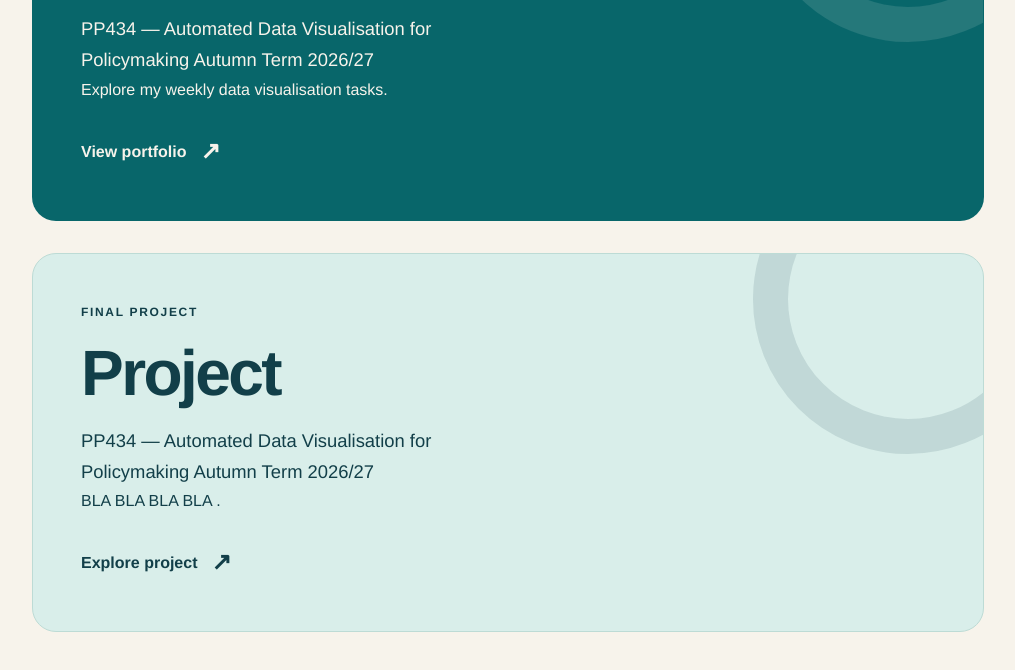
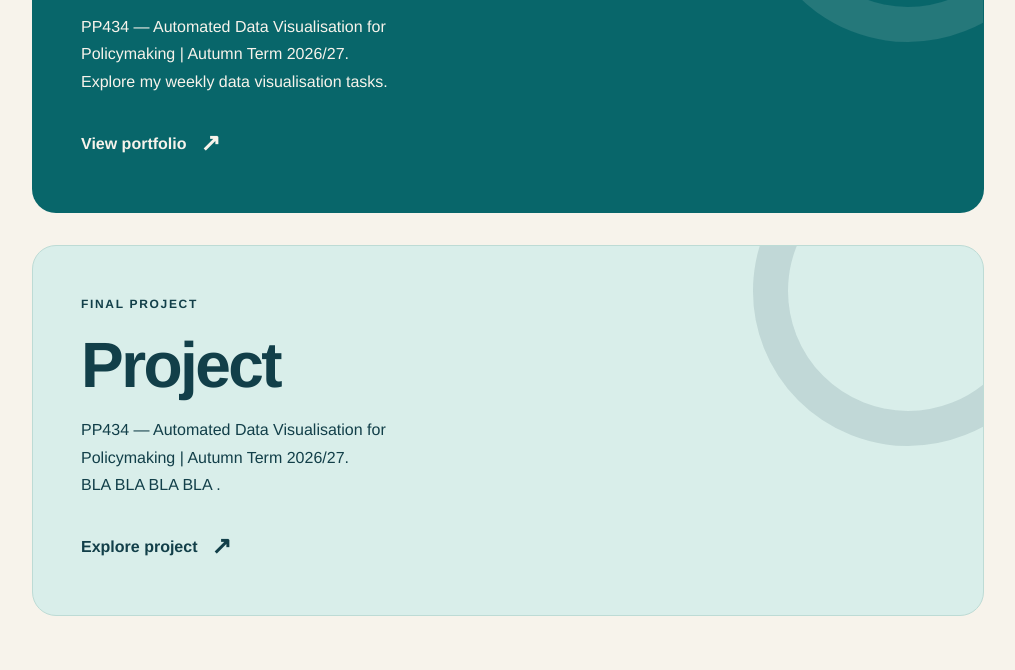
Before and after one commit to JuanCForeroB/JuanCForeroB.github.io, a plain HTML site: page index.html in a window 1280 px wide. Shown: the part 486-1156 px from the top of the page, without its empty margins (132-1147 px from the left). Drawn offline with Linux system fonts and the light colour scheme; a script that the page names is missing.

Commit message:
Update project descriptions in index.html

```diff
--- a/index.html
+++ b/index.html
@@ -34,8 +34,7 @@
   <a href="portfolio.html" class="page-card card-portfolio">
     <span class="card-label">WEEKLY TASKS</span>
     <h2>Portfolio</h2>
-    <p class="small"> PP434 — Automated Data Visualisation for Policymaking
-    <span class="course-term">Autumn Term 2026/27</span>
+    <p> PP434 — Automated Data Visualisation for Policymaking | Autumn Term 2026/27. </p>
     <p>Explore my weekly data visualisation tasks.</p>
     <span class="card-action">
       View portfolio <span aria-hidden="true">↗</span>
@@ -45,8 +44,7 @@
   <a href="project.html" class="page-card card-project">
     <span class="card-label">FINAL PROJECT</span>
     <h2>Project</h2>
-    <p class="small"> PP434 — Automated Data Visualisation for Policymaking
-    <span class="course-term">Autumn Term 2026/27</span>
+    <p> PP434 — Automated Data Visualisation for Policymaking | Autumn Term 2026/27. </p>
     <p>BLA BLA BLA BLA .</p>
     <span class="card-action">
       Explore project <span aria-hidden="true">↗</span>
```
